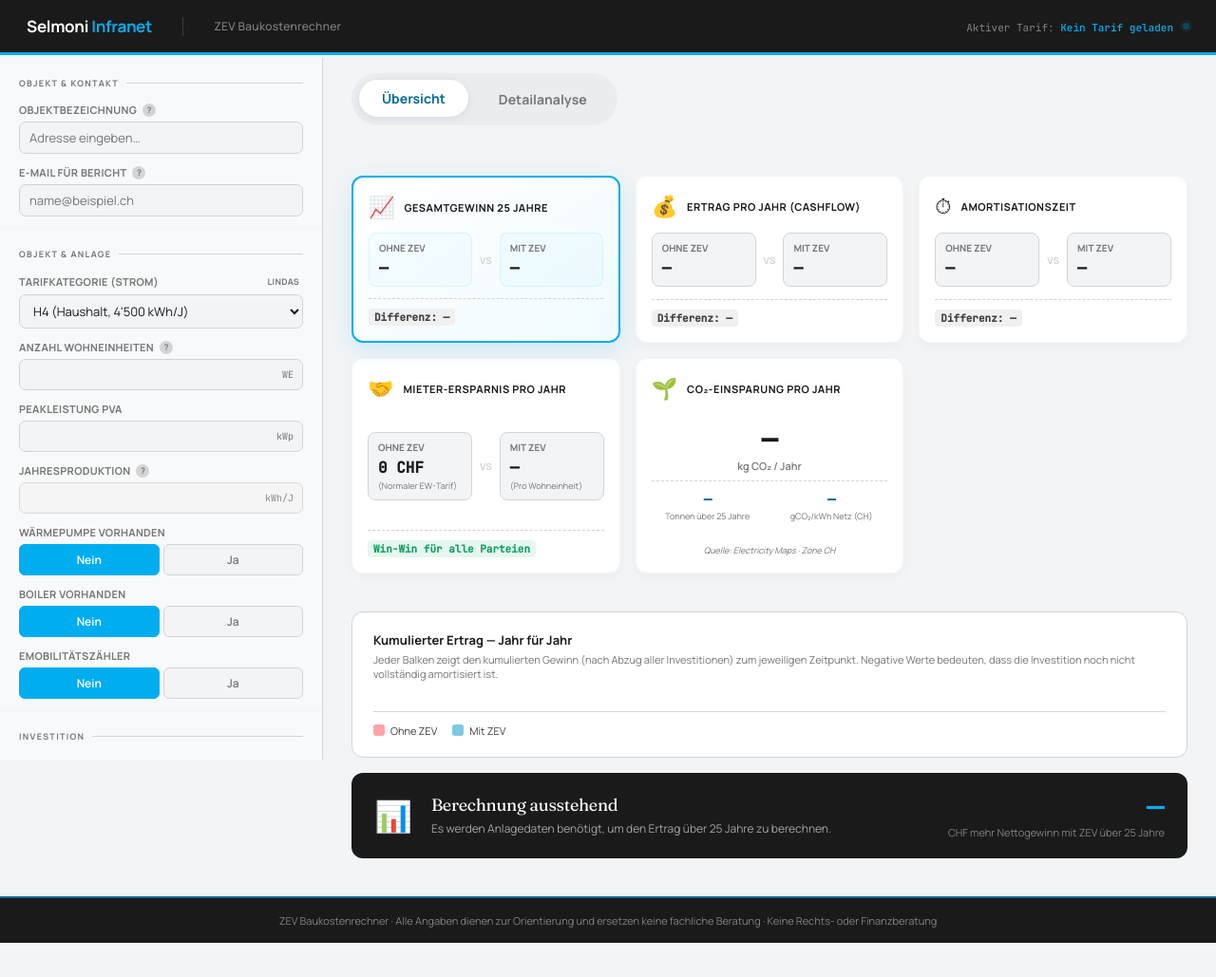
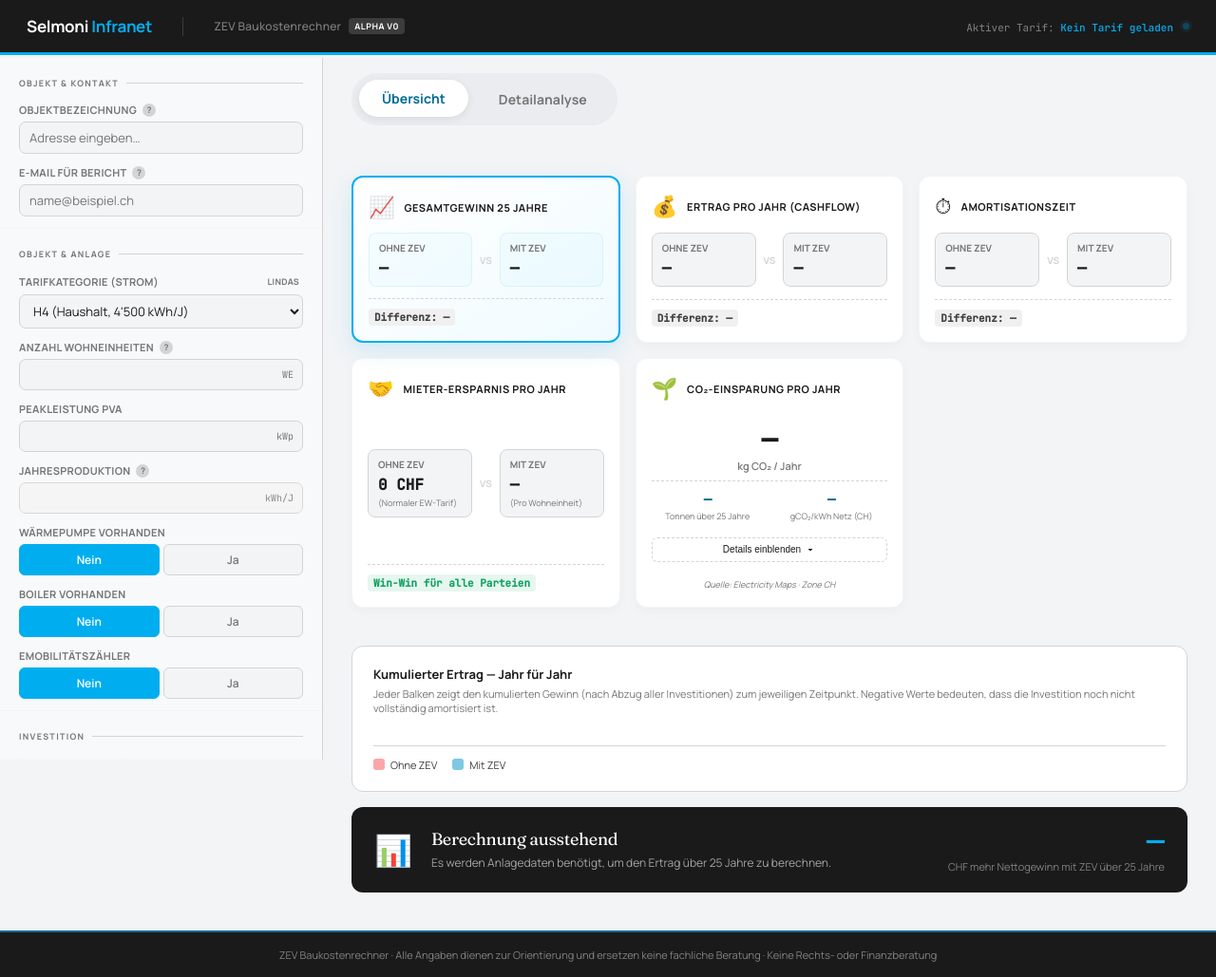
Before and after one commit to etoji/zev_kalkulator, a plain HTML site: page index.html in a window 1280 px wide. Shown: the whole page at 95% size. Before the commit the page ends 993 px from the top, so only its background shows below. Drawn offline with Linux system fonts and the light colour scheme.

Commit message:
ui: hero card update und alpha tag

```diff
--- a/css/style.css
+++ b/css/style.css
@@ -371,7 +371,7 @@
       position: relative;
     }
 
-    .split-bar > div {
+    .split-bar>div {
       display: flex;
       align-items: center;
       justify-content: center;
@@ -2513,12 +2513,49 @@
       margin-top: 2px;
     }
 
+    .co2-details-toggle {
+      width: 100%;
+      background: none;
+      border: 1px dashed var(--grey-300);
+      border-radius: 6px;
+      padding: 6px;
+      margin-top: 6px;
+      display: flex;
+      align-items: center;
+      justify-content: center;
+      gap: 4px;
+      font-size: 10px;
+      color: var(--grey-600);
+      cursor: pointer;
+      transition: all 0.2s;
+    }
+
+    .co2-details-toggle:hover {
+      background: var(--surface);
+      border-color: var(--grey-400);
+      color: var(--brand-black);
+    }
+
+    .co2-details-toggle svg {
+      width: 12px;
+      height: 12px;
+      fill: currentColor;
+      transition: transform 0.2s;
+    }
+
+    .co2-details-toggle.open svg {
+      transform: rotate(180deg);
+    }
+
     .co2-comparisons {
-      display: flex;
+      display: none;
       flex-direction: column;
       gap: 6px;
       padding: 10px 0 4px;
-      border-top: 1px dashed var(--alabaster);
+    }
+
+    .co2-comparisons.open {
+      display: flex;
     }
 
     .co2-cmp {
@@ -2637,6 +2674,7 @@
       padding: 20px 0;
       text-align: center;
     }
+
     /* ══════════════════════════════════════════════════════
        RESPONSIVE DESIGN
        ══════════════════════════════════════════════════════ */
@@ -2645,41 +2683,51 @@
       .layout {
         grid-template-columns: 300px 1fr;
       }
+
       .main {
         padding: 16px 20px 40px 20px;
       }
+
       .compare-grid {
         grid-template-columns: 1fr;
         gap: 16px;
       }
+
       .cg-vs {
         flex-direction: row;
         justify-content: center;
         padding: 8px 0;
       }
+
       .vs-line {
         width: 60px;
         height: 1px;
       }
+
       .yr25-grid {
         grid-template-columns: 1fr;
         gap: 16px;
       }
+
       .flow {
         flex-direction: column;
       }
+
       .flow-source {
         flex-direction: row;
         min-width: unset;
         padding: 12px 16px;
         gap: 12px;
       }
+
       .flow-arrow {
         display: none;
       }
+
       .flow-splits {
         flex-direction: column;
       }
+
       .flow-split {
         border-left: none;
         border-top: 1px solid var(--alabaster);
@@ -2690,12 +2738,14 @@
       .layout {
         grid-template-columns: 1fr;
       }
+
       .sidebar {
         position: static;
         height: auto;
         border-right: none;
         border-bottom: 1px solid var(--alabaster);
       }
+
       .topbar {
         padding: 0 12px;
         gap: 8px;
@@ -2705,62 +2755,80 @@
         padding-top: 8px;
         padding-bottom: 8px;
       }
+
       .tb-logo-divider {
         display: none;
       }
+
       .tb-tarif-wrap {
         display: none;
       }
+
       .tb-app-name {
         font-size: 11px;
       }
+
       .main {
         padding: 12px 12px 30px 12px;
       }
+
       .hero-grid {
         grid-template-columns: 1fr;
       }
+
       .hc-compare {
         flex-direction: column;
         gap: 6px;
       }
+
       .hc-vs {
         display: none;
       }
+
       .kosten-grid {
         grid-template-columns: 1fr;
       }
+
       .section-nav {
         overflow-x: auto;
         -webkit-overflow-scrolling: touch;
         scrollbar-width: none;
       }
+
       .section-nav::-webkit-scrollbar {
         display: none;
       }
+
       .nav-pill {
         white-space: nowrap;
         font-size: 11px;
       }
+
       .tab-switcher {
         width: 100%;
       }
+
       .tab-btn {
         flex: 1;
       }
+
       .co2-detail-grid {
         grid-template-columns: 1fr;
       }
+
       .me-cells {
         grid-template-columns: 1fr 1fr;
       }
+
       .timeline-chart {
         font-size: 11px;
       }
+
       .delta-box {
         flex-direction: column;
         text-align: center;
       }
+
       .winner-box {
         flex-direction: column;
         text-align: center;
@@ -2771,24 +2839,31 @@
       html {
         font-size: 13px;
       }
+
       .me-cells {
         grid-template-columns: 1fr;
       }
+
       .pct-breakdown {
         flex-direction: column;
       }
+
       .split-bar {
         height: 24px;
       }
+
       .hc-side-val {
         font-size: 14px;
       }
+
       .co2-big-num {
         font-size: 22px;
       }
+
       .sc-cf-num {
         font-size: 22px;
       }
+
       .rb-val {
         font-size: 22px;
       }
--- a/index.html
+++ b/index.html
@@ -19,7 +19,12 @@
       <span class="tb-logo-text">Selmoni <span>Infranet</span></span>
     </div>
     <div class="tb-logo-divider"></div>
-    <span class="tb-app-name">ZEV Baukostenrechner</span>
+    <div style="display:flex; align-items:center; gap:8px;">
+      <span class="tb-app-name">ZEV Baukostenrechner</span>
+      <span
+        style="font-size:9px; font-weight:700; background:rgba(255,255,255,0.15); color:white; padding:2px 6px; border-radius:4px; letter-spacing:0.5px;">ALPHA
+        V0</span>
+    </div>
     <div class="tb-right">
       <div class="tb-tarif-wrap">
         <span class="tb-tarif">Aktiver Tarif: <b id="tb-tarif">Kein Tarif geladen</b> <span class="tb-auto"
@@ -527,7 +532,15 @@
                 <div class="co2-sub-label">gCO₂/kWh Netz (CH)</div>
               </div>
             </div>
-            <div class="co2-comparisons" id="co2-comparisons" style="display:none">
+
+            <!-- Collapsible Comparisons -->
+            <button class="co2-details-toggle" onclick="toggleCo2Details(this)">
+              <span class="co2-dt-text">Details einblenden</span>
+              <svg viewBox="0 0 24 24">
+                <path d="M7 10l5 5 5-5z"></path>
+              </svg>
+            </button>
+            <div class="co2-comparisons" id="co2-comparisons">
               <div class="co2-cmp">
                 <span class="co2-cmp-icon">🚗</span>
                 <span class="co2-cmp-text"><b id="co2-cmp-auto">—</b> km Autofahrt (pro Jahr)</span>
@@ -541,7 +554,8 @@
                 <span class="co2-cmp-text"><b id="co2-cmp-flights">—</b> Flüge ZH–Mallorca (pro Jahr)</span>
               </div>
             </div>
-            <div class="co2-footer">
+
+            <div class="co2-footer" style="padding-top:12px;">
               <span class="co2-source" id="co2-source">Quelle: Electricity Maps · Zone CH</span>
             </div>
           </div>
--- a/js/app.js
+++ b/js/app.js
@@ -1227,11 +1227,18 @@ async function updateCO2() {
 
   // Comparisons
   const cmpEl = document.getElementById('co2-comparisons');
-  if (cmpEl && result.savingKgYear > 0) {
-    cmpEl.style.display = 'flex';
+  const toggleBtn = document.querySelector('.co2-details-toggle');
+
+  if (cmpEl && toggleBtn && result.savingKgYear > 0) {
+    toggleBtn.style.display = 'flex';
+    // Let the CSS classes handle display for cmpEl when opened, don't force 'flex' directly on load
     set('co2-cmp-auto', f(result.autoKm));
     set('co2-cmp-trees', f(result.trees));
     set('co2-cmp-flights', result.flights);
+  } else if (toggleBtn && cmpEl) {
+    toggleBtn.style.display = 'none';
+    cmpEl.classList.remove('open');
+    toggleBtn.classList.remove('open');
   }
 
   // Source
@@ -1310,5 +1317,20 @@ function calcAndUpdate() {
   updateCO2();
 }
 
+// CO2 comparisons toggle logic
+function toggleCo2Details(btn) {
+  const compEl = document.getElementById('co2-comparisons');
+  if (!compEl) return;
+
+  const isOpening = !compEl.classList.contains('open');
+  compEl.classList.toggle('open', isOpening);
+  btn.classList.toggle('open', isOpening);
+
+  const textSpan = btn.querySelector('.co2-dt-text');
+  if (textSpan) {
+    textSpan.textContent = isOpening ? 'Details ausblenden' : 'Details einblenden';
+  }
+}
+
 // Initial fetch on load
 updateCO2();
```
